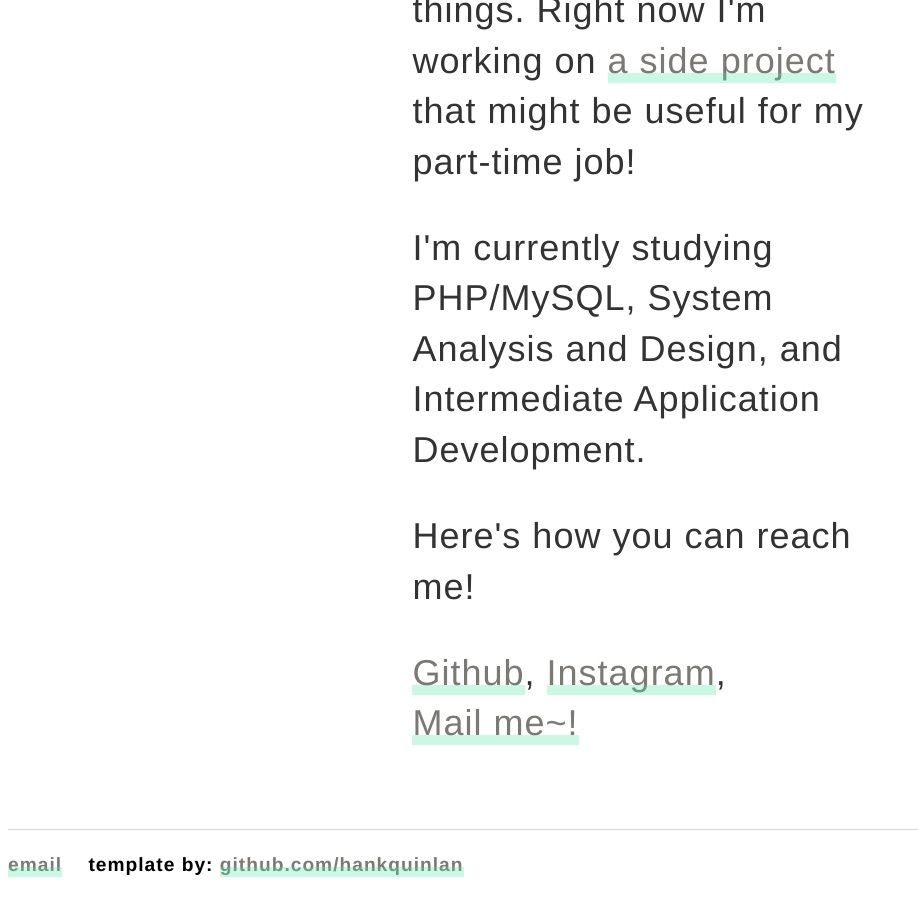
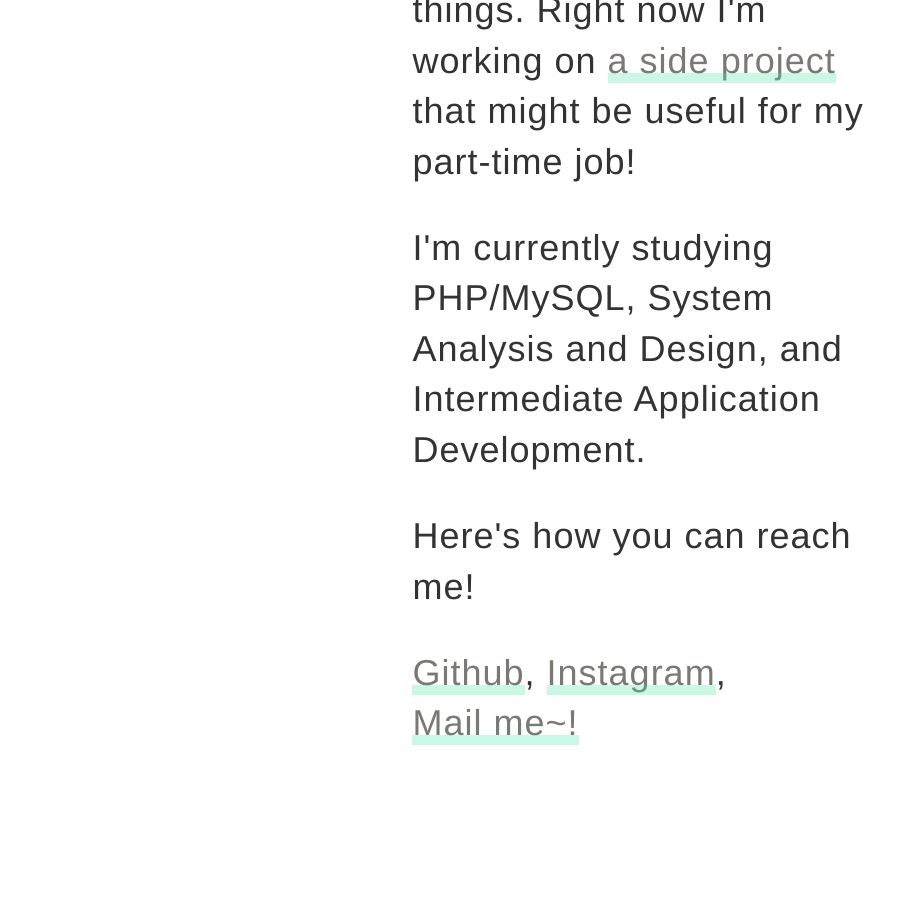
Before and after one commit to pborlongan/pborlongan.github.io, a Jekyll site: the page built from index.html, in a window 1280 px wide and 900 px high, scrolled down 689 px. Shown: the whole window, without its empty margins (0-918 px from the left). Built offline with Jekyll 4.4.1, drawn with Linux system fonts in a browser that asks for light colours; after the commit the page ends 1518 px from its top, so only the background shows below that.

Commit message:
Update default.html

```diff
--- a/_layouts/default.html
+++ b/_layouts/default.html
@@ -16,11 +16,5 @@
 		<div class="container">
     		{{ content }}
 		</div><!-- /.container -->
-		<footer>
-    		<ul>
-        		<li><a href="mailto:borlonganpatricia@gmail.com">email</a></li>
-        		<li>template by: <a href="https://github.com/hankquinlan">github.com/hankquinlan</a></li>
-			</ul>
-		</footer>
 	</body>
 </html>
```
